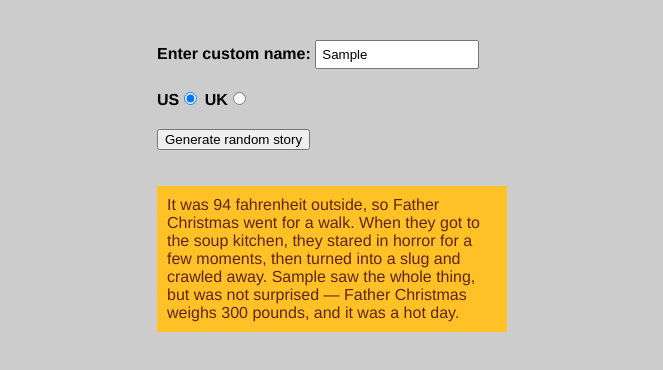
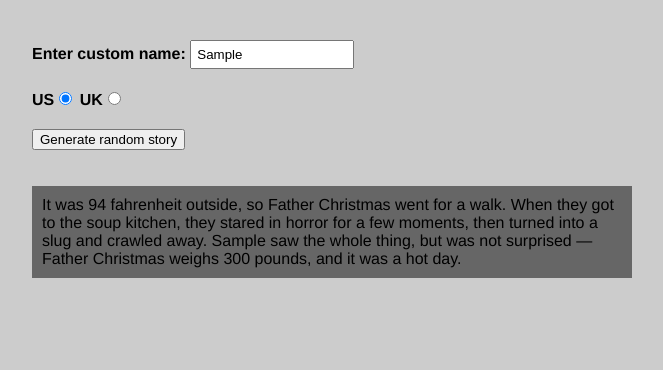
Before and after one commit to jackyk/101.github.io, a plain HTML site: page Storygen/storygen.html in a window 1280 px wide. Both pictures are taken after typing "Sample" into the empty fields and a click on the button "Generate random story". Shown: the whole page, without its empty margins (308-971 px from the left). Drawn offline with Linux system fonts and the light colour scheme.

Commit message:
added color

```diff
--- a/Storygen/storygen.css
+++ b/Storygen/storygen.css
@@ -1,7 +1,7 @@
 body {
   background-color: #cccccc;
   font-family: helvetica, sans-serif;
-  width: 350px;
+  width: 600px;
   margin:auto;
   align-items: center;
   margin-top:40px;}
@@ -20,8 +20,9 @@ input[type="text"] {
 }
 
 p {
-  background: #FFC125;
-  color: #5E2612;
+  background: #666666;
+  /* opacity: 0.2; */
+  color: #000000;
   padding: 10px;
   visibility: hidden;
 }
```
